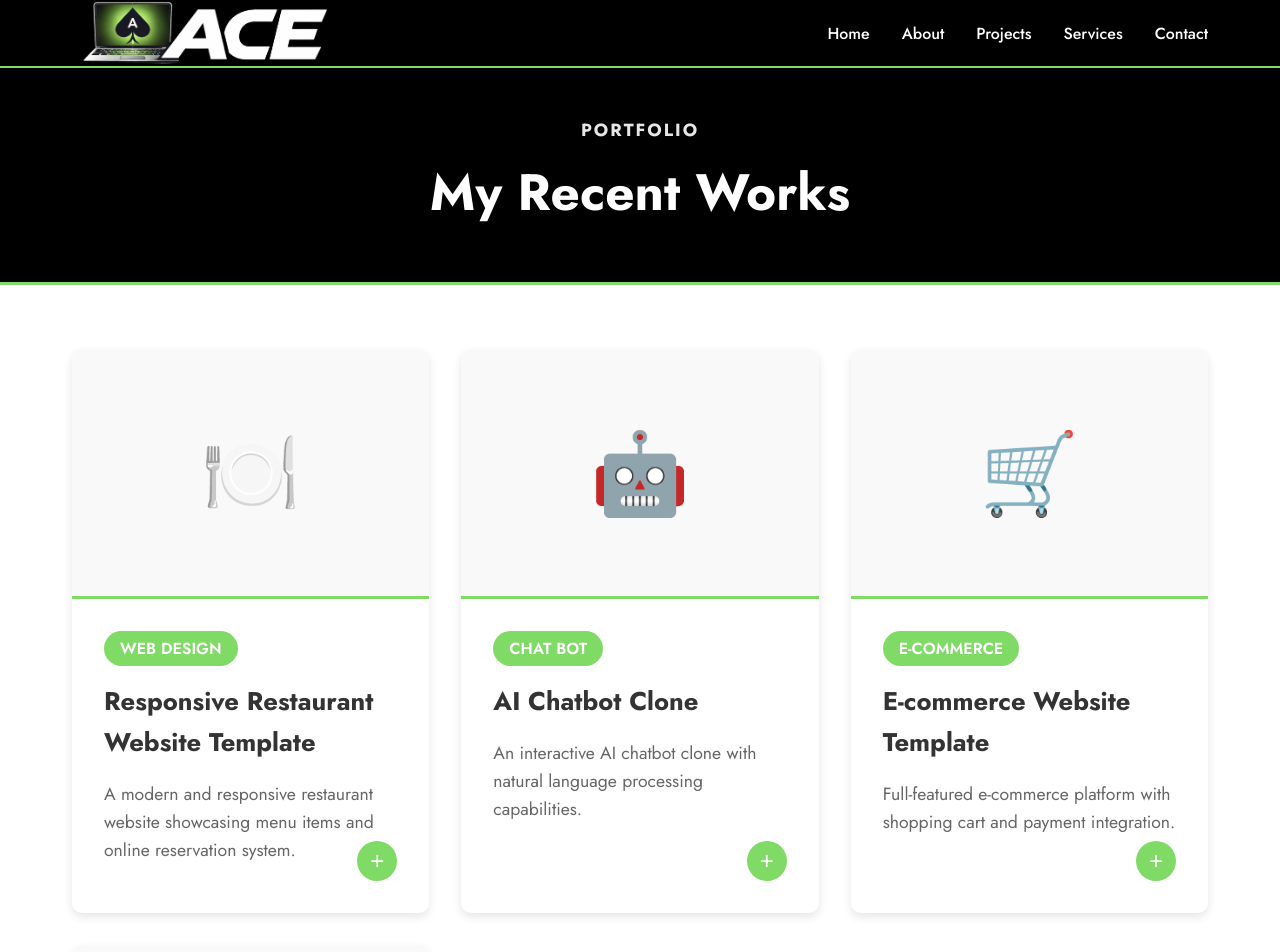
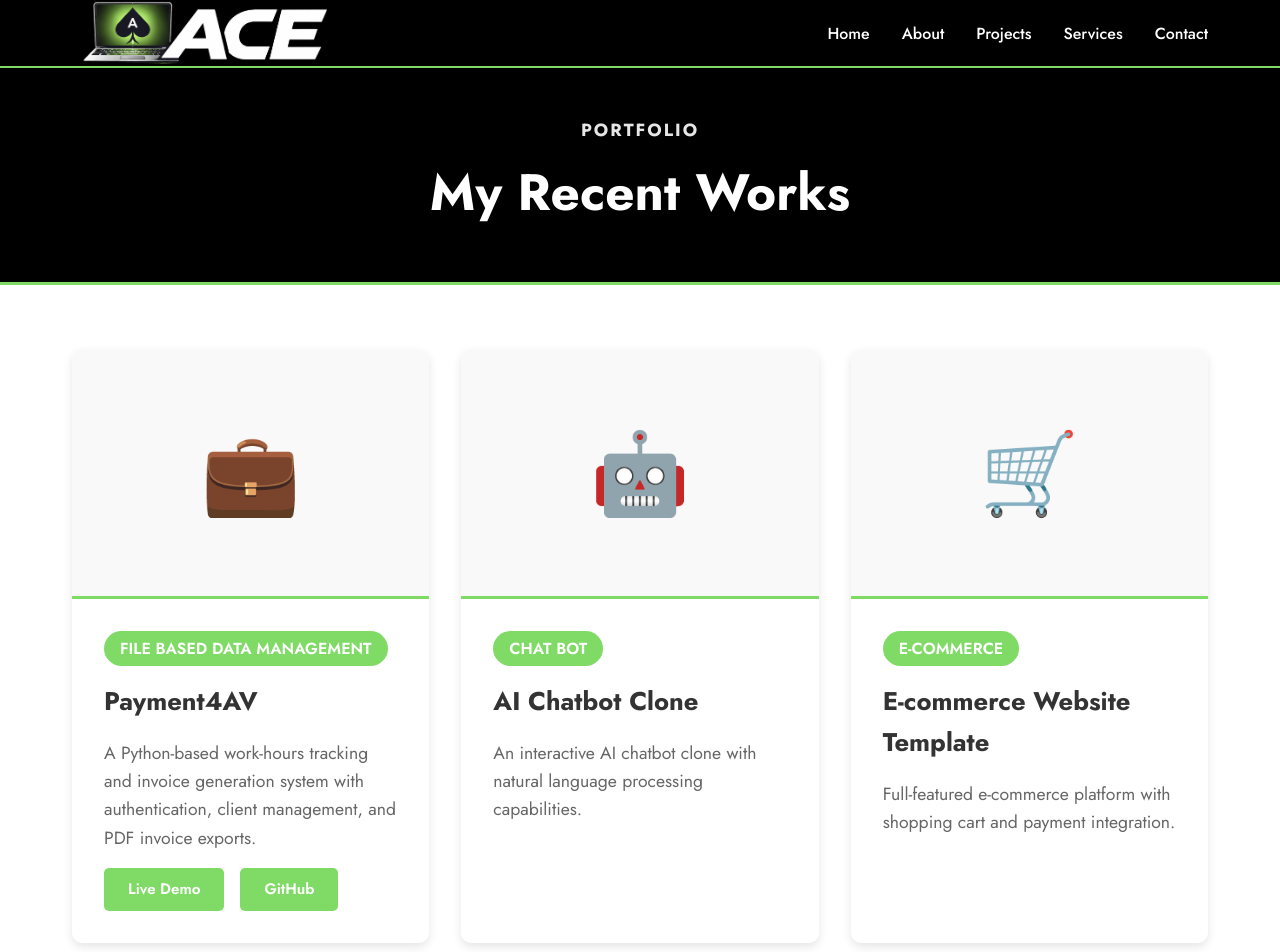
Before and after one commit to Camanze-alt72/ace-portfolio, a React (Vite) app: page /projects in a window 1280 px wide. Shown: the top 952 px of the page. Built offline with nearby package versions, Linux system fonts and the light colour scheme; the HTML template or start-up script is replaced by a standard one; a web font is replaced by a local one.

Commit message:
Feature Payment4AV as primary project 1

```diff
--- a/src/pages/Projects.css
+++ b/src/pages/Projects.css
@@ -89,6 +89,47 @@
   font-size: 1.1rem;
 }
 
+.project-tech {
+  display: flex;
+  flex-wrap: wrap;
+  gap: 0.5rem;
+  margin-bottom: 1rem;
+}
+
+.tech-badge {
+  background: #f0f0f0;
+  color: #333;
+  padding: 0.3rem 0.8rem;
+  border-radius: 15px;
+  font-size: 0.85rem;
+  font-weight: 500;
+}
+
+.project-links {
+  display: flex;
+  gap: 1rem;
+  margin-top: 1rem;
+}
+
+.project-link {
+  background: #80db66;
+  color: white;
+  padding: 0.6rem 1.5rem;
+  border-radius: 5px;
+  text-decoration: none;
+  font-weight: 600;
+  font-size: 0.95rem;
+  transition: all 0.3s;
+  display: inline-block;
+}
+
+.project-link:hover {
+  background: transparent;
+  color: #80db66;
+  border: 2px solid #80db66;
+  transform: translateY(-2px);
+}
+
 .project-btn {
   position: absolute;
   bottom: 2rem;
--- a/src/pages/Projects.jsx
+++ b/src/pages/Projects.jsx
@@ -4,10 +4,12 @@ function Projects() {
   const projects = [
     {
       id: 1,
-      title: "Responsive Restaurant Website Template",
-      category: "WEB DESIGN",
-      description: "A modern and responsive restaurant website showcasing menu items and online reservation system.",
-      image: "🍽️"
+      title: "Payment4AV",
+      category: "FILE BASED DATA MANAGEMENT",
+      description: "A Python-based work-hours tracking and invoice generation system with authentication, client management, and PDF invoice exports.",
+      live: "https://payment4av.onrender.com/",
+      github: "https://github.com/Camanze-alt72/payment4av",
+      image: "💼"
     },
     {
       id: 2,
@@ -48,7 +50,25 @@ function Projects() {
                 <span className="project-category">{project.category}</span>
                 <h3 className="project-title">{project.title}</h3>
                 <p className="project-description">{project.description}</p>
-                <button className="project-btn">+</button>
+                {project.tech && (
+                  <div className="project-tech">
+                    {project.tech.map((tech, index) => (
+                      <span key={index} className="tech-badge">{tech}</span>
+                    ))}
+                  </div>
+                )}
+                <div className="project-links">
+                  {project.live && (
+                    <a href={project.live} target="_blank" rel="noopener noreferrer" className="project-link">
+                      Live Demo
+                    </a>
+                  )}
+                  {project.github && (
+                    <a href={project.github} target="_blank" rel="noopener noreferrer" className="project-link">
+                      GitHub
+                    </a>
+                  )}
+                </div>
               </div>
             </div>
           ))}
```
